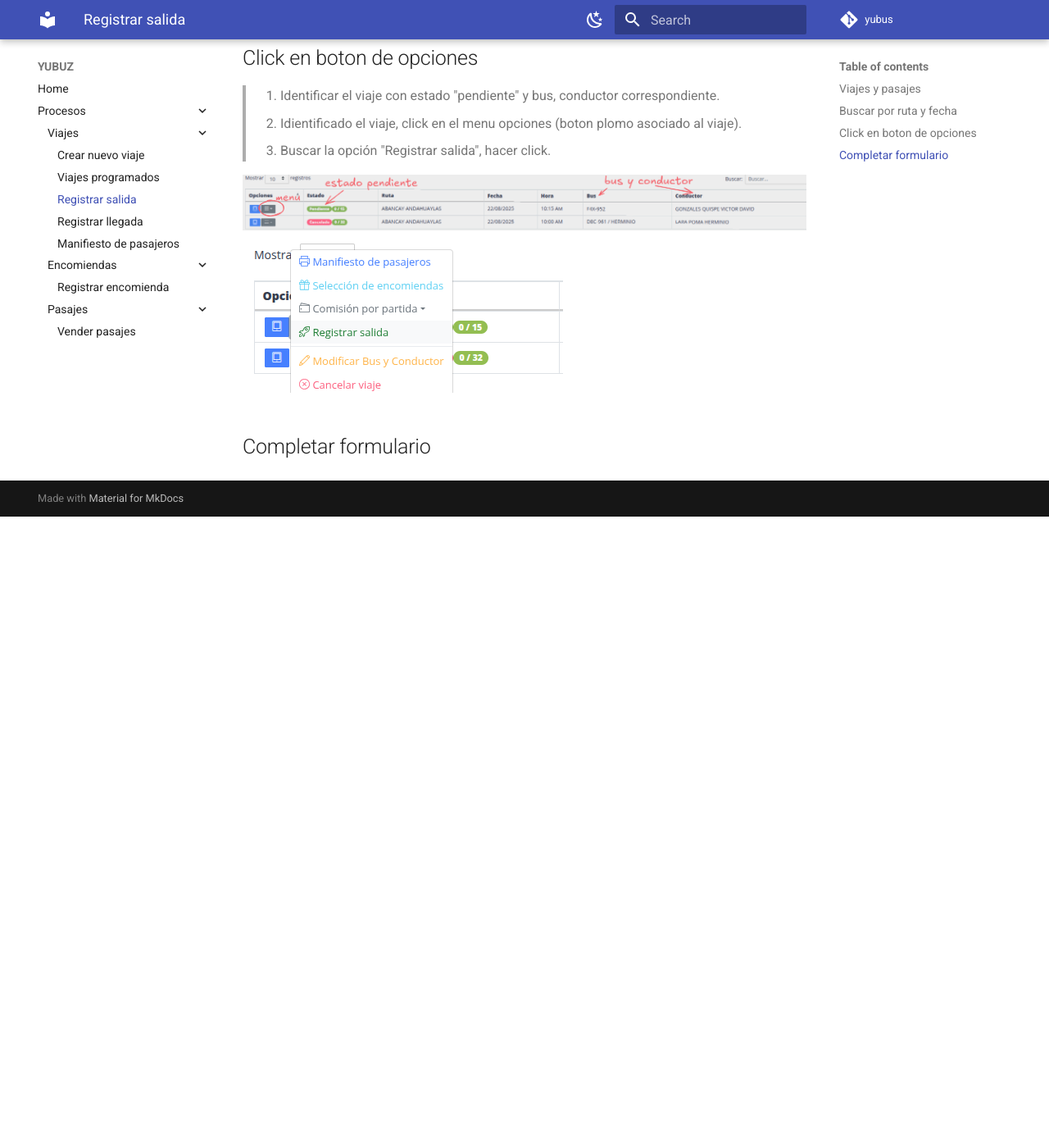
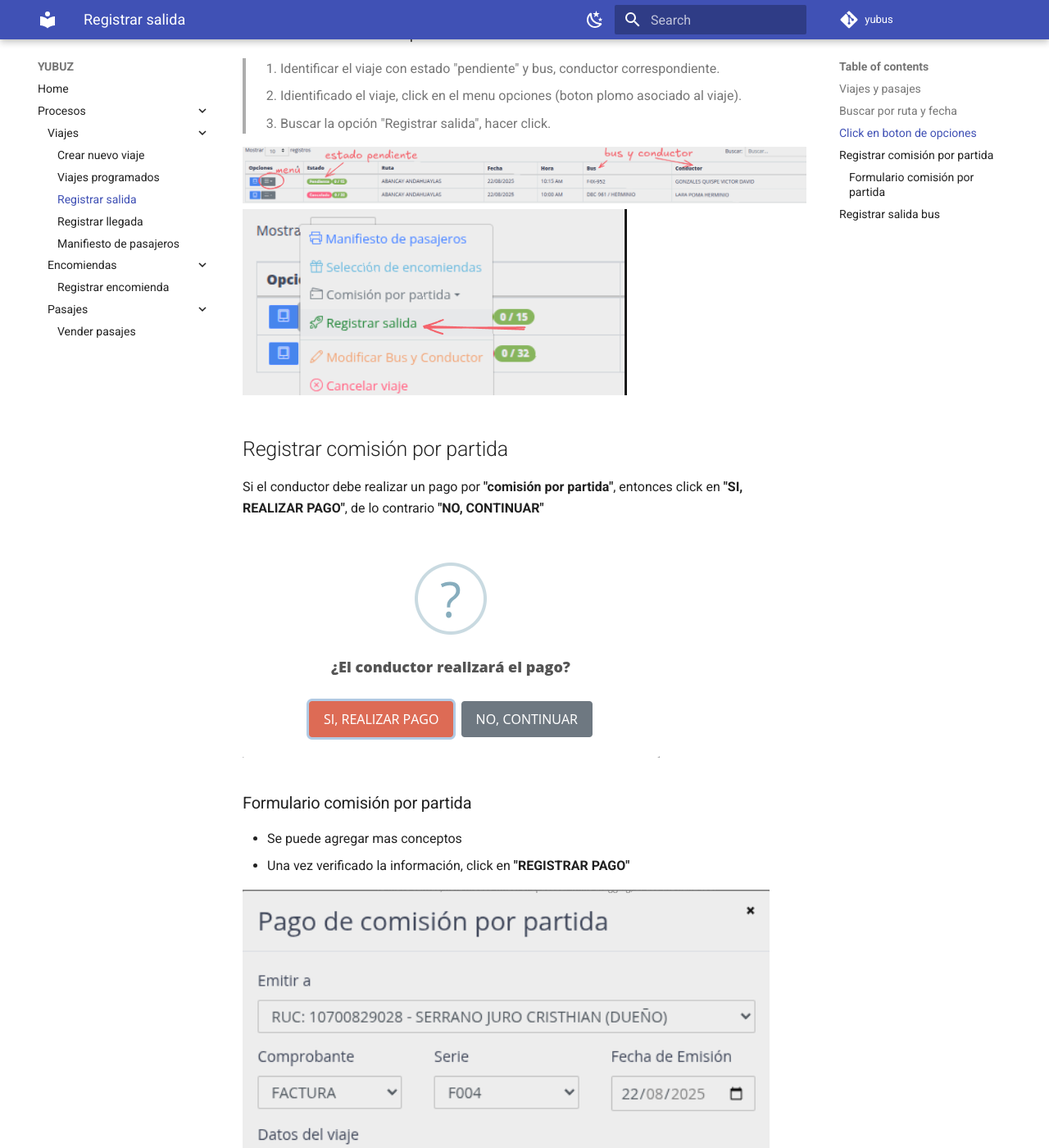
Before and after one commit to puyu-pe/yubus-doc, an MkDocs documentation site: the page built from docs/trips/register_departure.md, in a window 1280 px wide and 1400 px high, scrolled down 1531 px. Shown: the whole window at 82% size. Built offline with MkDocs 1.6.1 and Material for MkDocs 9.7.7, drawn with Linux system fonts in a browser that asks for light colours; comment, search, counter and statistics services are not loaded; before the commit the page ends 2161 px from its top, so only the background shows below that; some of the changed text lies outside the part shown.

Commit message:
Finaliza registrar salida

```diff
--- a/docs/trips/register_departure.md
+++ b/docs/trips/register_departure.md
@@ -8,7 +8,6 @@ Pasos:
 1. [Ir a viajes y pasajes](#viajes-y-pasajes)
 2. [Buscar por ruta y fecha](#buscar-por-ruta-y-fecha)
 3. [Click en boton de opciones](#click-en-boton-de-opciones)
-4. [Completar formulario](#completar-formulario)
 
 ## Viajes y pasajes
 
@@ -28,7 +27,23 @@ Pasos:
 > 2. Idientificado el viaje, click en el menu opciones (boton plomo asociado al viaje).
 > 3. Buscar la opción "Registrar salida", hacer click.
 
-![click boton de opciones](../img/register_departure_2.png)
+![click boton de opciones](../img/register_departure_pending_trip.png)
 ![click registrar salida](../img/register_departure_trip_options.png)
 
-## Completar formulario
+## Registrar comisión por partida
+
+Si el conductor debe realizar un pago por **"comisión por partida"**, entonces click en
+**"SI, REALIZAR PAGO"**, de lo contrario **"NO, CONTINUAR"**
+
+![confirmar pago comisión partida](../img/register_departure_confirm_pay.png)
+
+### Formulario comisión por partida
+
+- Se puede agregar mas conceptos
+- Una vez verificado la información, click en **"REGISTRAR PAGO"**
+
+![formulario pago por partida](../img/register_departure_form_pay_per_departure.png)
+
+## Registrar salida bus
+
+![confirmar salida bus](../img/register_departure_confirm_departure.png)
```
Also changed, not shown: docs/img/register_departure_confirm_pay.png (renamed from docs/img/register_departure_rename_pay.png), docs/img/register_departure_form_pay_per_departure.png, docs/img/register_departure_pending_trip.png (renamed from docs/img/register_departure_2.png), docs/img/register_departure_trip_options.png.
